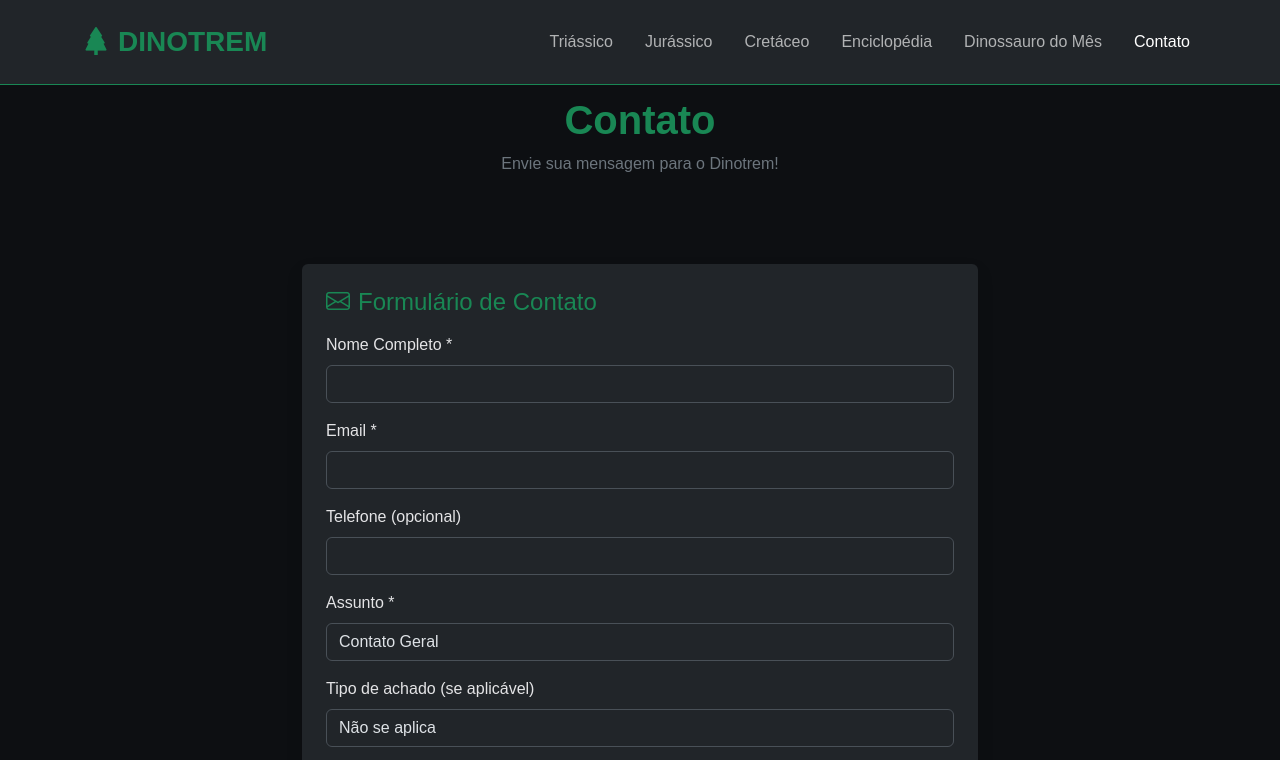
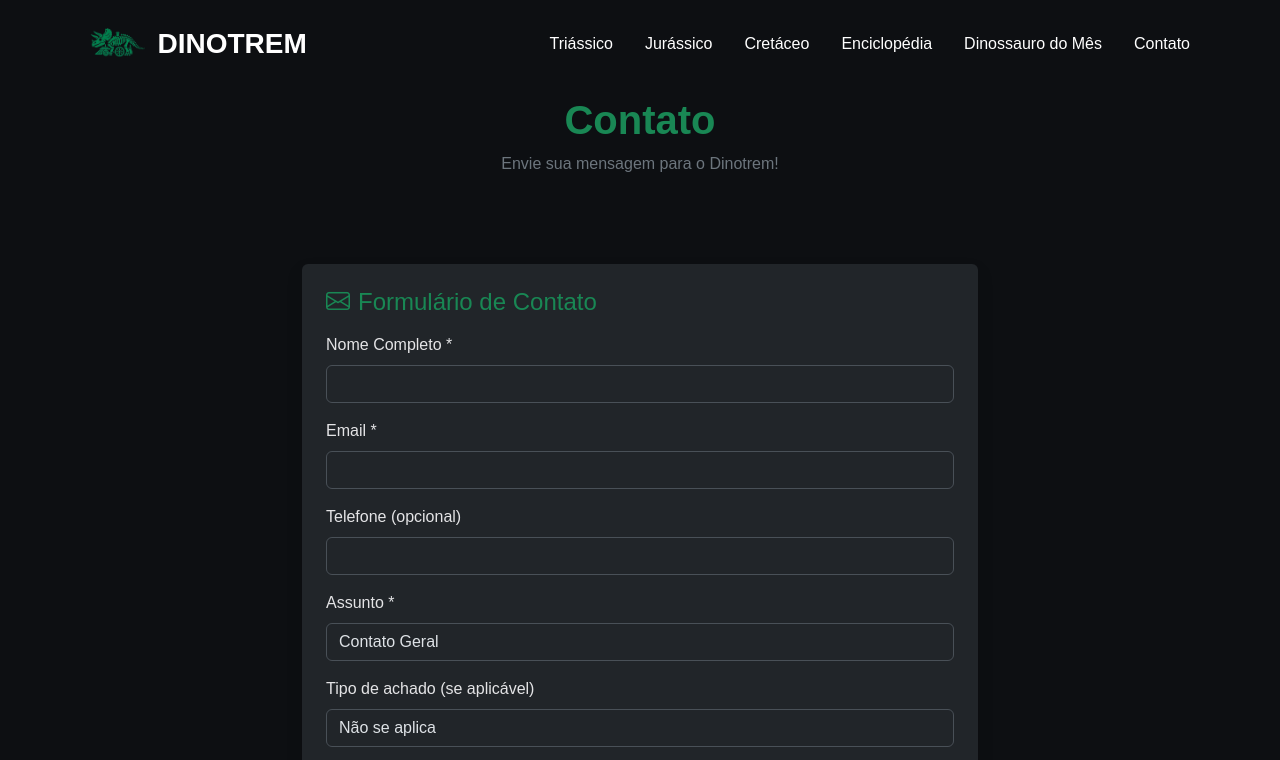
Before and after one commit to SojuEu/Dinotrem, a plain HTML site: page formulario.html in a window 1280 px wide. Shown: the top 760 px of the page. Drawn offline with nearby package versions, Linux system fonts and the light colour scheme.

```diff
--- a/cretaceo.html
+++ b/cretaceo.html
@@ -6,7 +6,7 @@
   <meta name="viewport" content="width=device-width, initial-scale=1.0">
   <meta name="description" content="Dinotrem - Explore o Período Cretáceo, o Ápice e Fim dos Dinossauros">
   <title>Dinotrem | Período Cretáceo</title>
-
+  <link rel="icon" href="img/ico.ico" type="image/png">
   <link rel="stylesheet" href="css/bootstrap.min.css">
   <link rel="stylesheet" href="css/style.css">
   <link rel="stylesheet" href="https://cdn.jsdelivr.net/npm/bootstrap-icons@1.11.3/font/bootstrap-icons.css">
@@ -22,8 +22,8 @@
   <!-- NAVBAR -->
   <nav class="navbar navbar-expand-lg fixed-top" id="mainNavbar">
     <div class="container py-2">
-      <a class="navbar-brand fw-bold text-uppercase text-success fs-3" href="index.html">
-        <i class="bi bi-tree-fill me-2"></i>Dinotrem
+      <a class="navbar-brand fw-bold text-uppercase text-success fs-3 d-flex align-items-center" href="index.html">
+        <img src="img/logo.png" alt="Logo Dinotrem" class="me-2" style="height: 45px;">Dinotrem
       </a>
 
       <button class="navbar-toggler" type="button" data-bs-toggle="collapse" data-bs-target="#menu">
--- a/formulario.html
+++ b/formulario.html
@@ -4,7 +4,7 @@
   <meta charset="UTF-8">
   <meta name="viewport" content="width=device-width, initial-scale=1.0">
   <title>Dinotrem | Contato </title>
-
+  <link rel="icon" href="img/ico.ico" type="image/png">
   <link rel="stylesheet" href="css/bootstrap.min.css" />
   <link rel="stylesheet" href="css/style.css" />
   <link rel="stylesheet" href="https://cdn.jsdelivr.net/npm/bootstrap-icons@1.11.3/font/bootstrap-icons.css">
@@ -12,10 +12,10 @@
 
 <body>
 
-  <nav class="navbar navbar-expand-lg fixed-top bg-dark border-bottom border-success">
+  <nav class="navbar navbar-expand-lg fixed-top" id="mainNavbar">
     <div class="container py-2">
-      <a class="navbar-brand fw-bold text-uppercase text-success fs-3" href="index.html">
-        <i class="bi bi-tree-fill me-2"></i>Dinotrem
+      <a class="navbar-brand fw-bold text-uppercase text-success fs-3 d-flex align-items-center" href="index.html">
+        <img src="img/logo.png" alt="Logo Dinotrem" class="me-2" style="height: 45px;">Dinotrem
       </a>
 
       <button class="navbar-toggler" type="button" data-bs-toggle="collapse" data-bs-target="#menu">
```
Also changed, not shown: dino-mes.html (+3 -6 lines), enciclopedia.html (+5 -5 lines), index.html (+3 -3 lines), jurassico.html (+3 -3 lines), resultado.html (+3 -3 lines), triassico.html (+3 -4 lines), img/ico.ico (added), img/iconlogo.png (added), img/logo.png (added).
